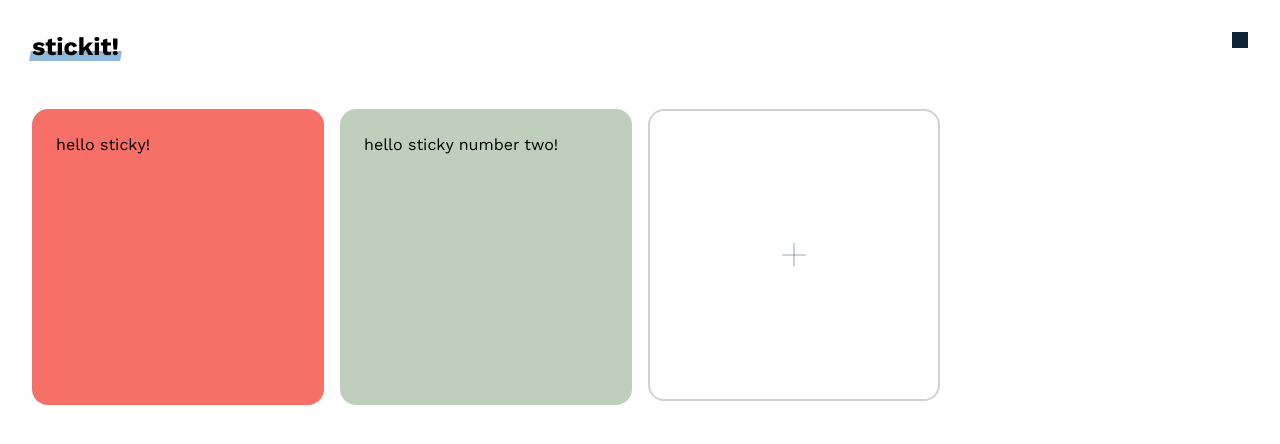
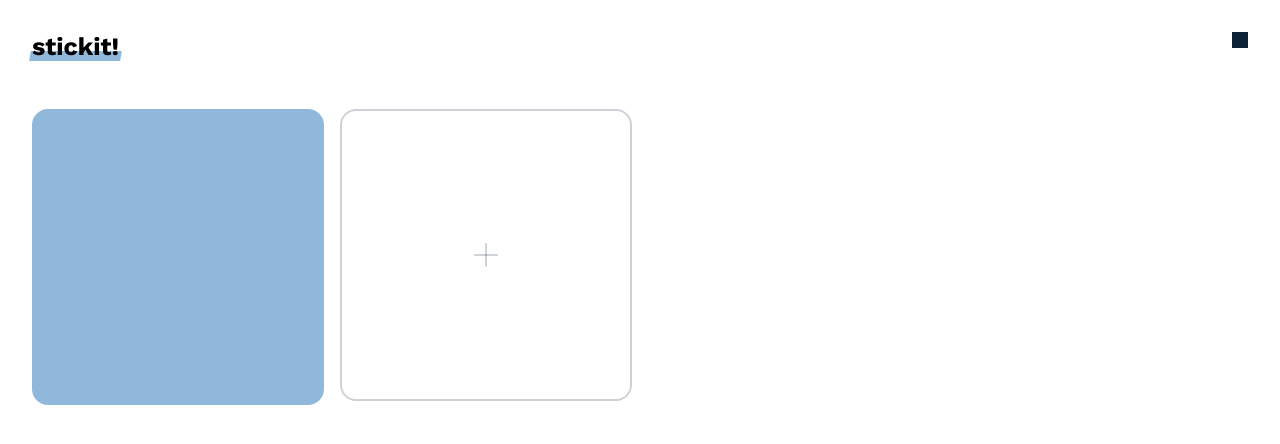
Before and after one commit to ell-ska/stickit, a React (Vite) app: page / in a window 1280 px wide. Both pictures are taken after a click on the element 178 px from the left and 257 px from the top of the page. Shown: the top 444 px of the page. Built offline with nearby package versions, Linux system fonts and the light colour scheme.

Commit message:
add functionality to save stickies

```diff
--- a/src/App.jsx
+++ b/src/App.jsx
@@ -1,4 +1,4 @@
-import { useState } from 'react'
+import { useState, useEffect } from 'react'
 import { nanoid } from 'nanoid'
 import Sticky from './components/sticky'
 import AddSticky from './components/addSticky'
@@ -10,18 +10,13 @@ function App() {
 
   const stickyColors = ['--color-sticky-1', '--color-sticky-2', '--color-sticky-3', '--color-sticky-4']
 
-  const [stickes, setStickies] = useState([
-    {
-      text: 'hello sticky!',
-      color: stickyColors[2],
-      id: nanoid()
-    },
-    {
-      text: 'hello sticky number two!',
-      color: stickyColors[3],
-      id: nanoid()
-    }
-  ])
+  const [stickes, setStickies] = useState(() => {
+    return JSON.parse(localStorage.getItem('stickies')) || []
+  })
+
+  useEffect(() => {
+    localStorage.setItem('stickies', JSON.stringify(stickes))
+  }, [stickes])
 
   const addSticky = () => {
 
@@ -35,12 +30,23 @@ function App() {
 
   }
 
+  const saveStickyText = (id, inputValue) => {
+
+    const allStickies = stickes
+
+    const updatedSticky = allStickies.find(sticky => sticky.id === id)
+    updatedSticky.text = inputValue
+
+    setStickies([...allStickies])
+
+  }
+
   return (
     <div className="app">
       <Header></Header>
       <section className="sticky-container">
         {stickes.map(sticky => {
-          return <Sticky key={sticky.id} {...sticky} ></Sticky>
+          return <Sticky key={sticky.id} {...sticky} saveStickyText={saveStickyText}></Sticky>
         })}
         <AddSticky addSticky={addSticky}></AddSticky>
       </section>
--- a/src/components/sticky.jsx
+++ b/src/components/sticky.jsx
@@ -1,9 +1,17 @@
 import '../styles/sticky.css'
 
-const Sticky = ({ text, color }) => {
+const Sticky = ({ text, color, id, saveStickyText }) => {
+
     return (
         <div className={'sticky sticky' + color}>
-            <textarea className="sticky__text" defaultValue={text}></textarea>
+            <textarea
+                className="sticky__text"
+                defaultValue={text}
+                onChange={(e) => {
+                    const inputValue = e.target.value
+                    saveStickyText(id, inputValue)
+                }}
+            ></textarea>
         </div>
     )
 }
```
